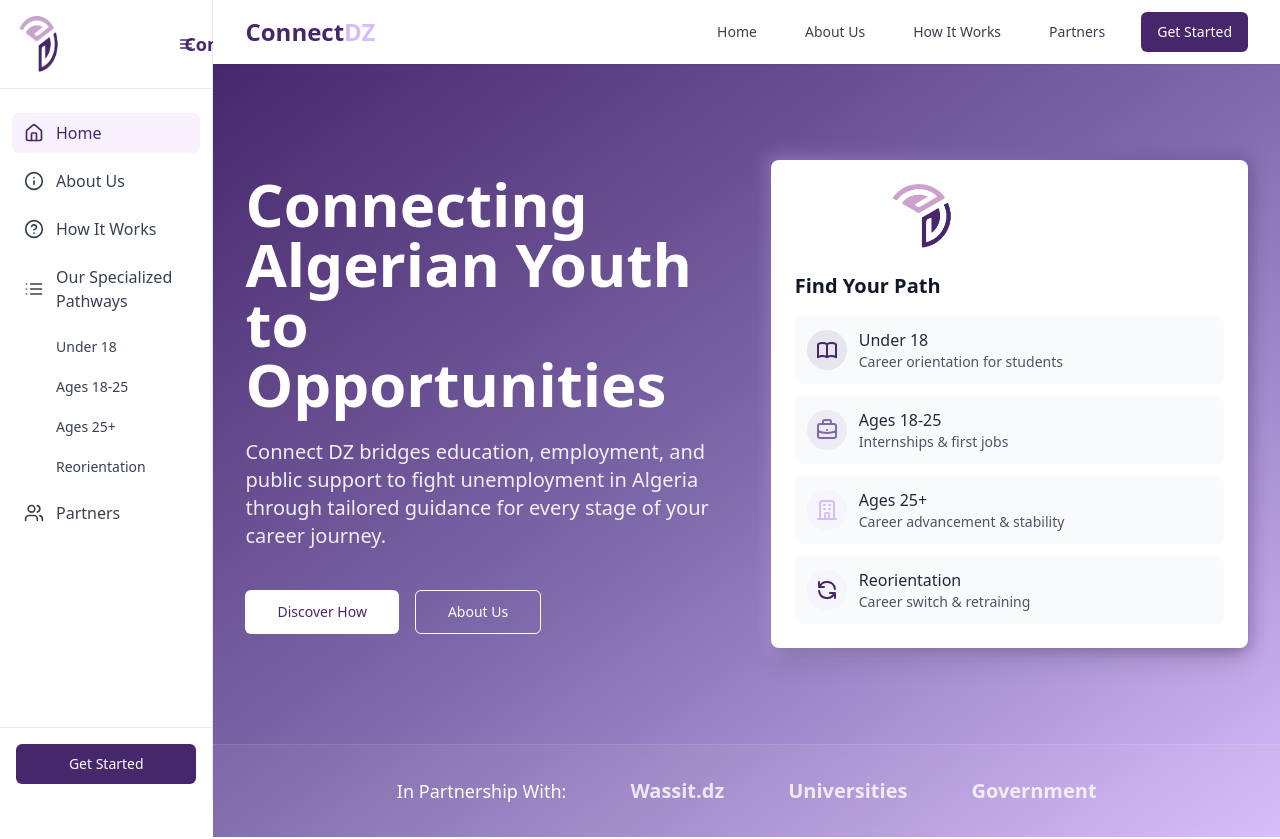
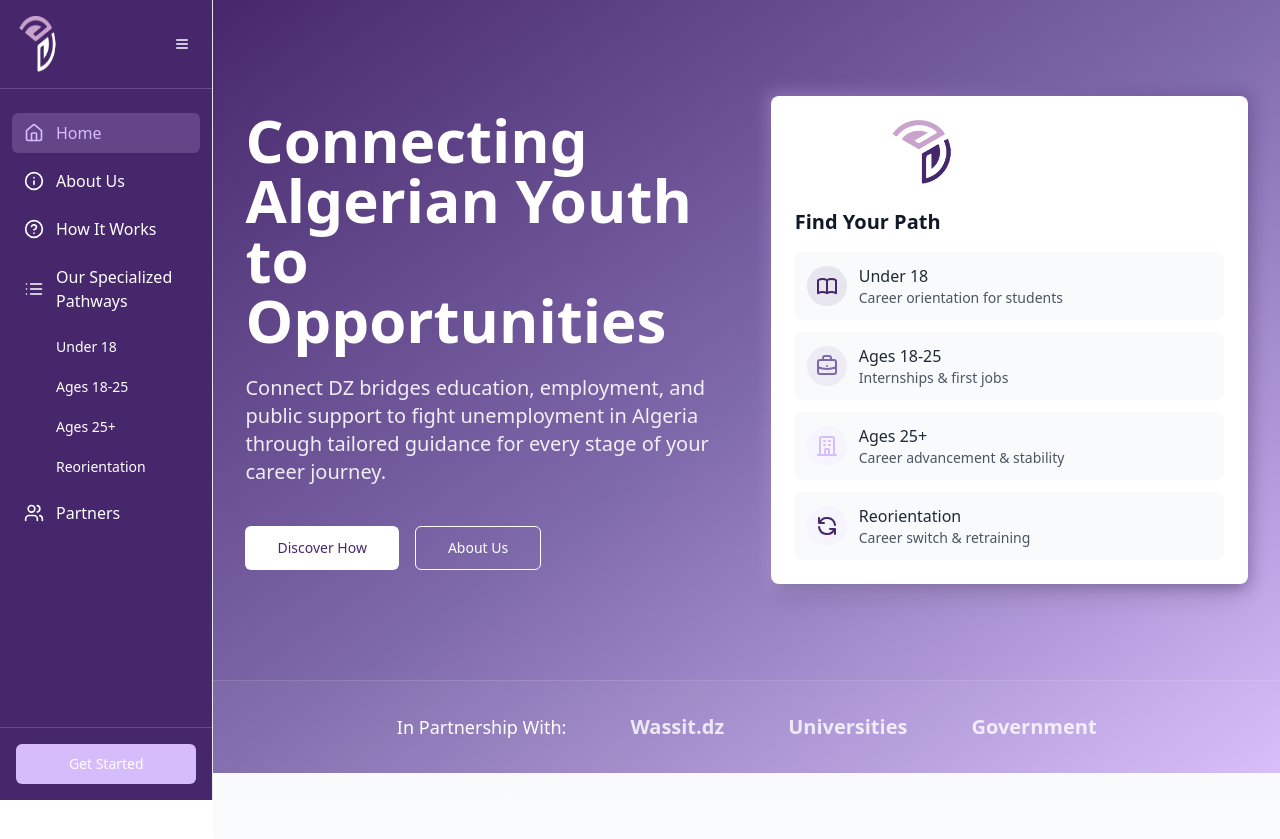
Before and after one commit to Lxmokdr/conncetdz, a React (Vite) app: page / in a window 1280 px wide. Shown: the top 839 px of the page. Built offline with nearby package versions, Linux system fonts and the light colour scheme.

Commit message:
Remove top navbar and update logo
Remove the top navbar and update the logo with the provided specifications.

```diff
--- a/index.html
+++ b/index.html
@@ -16,7 +16,7 @@
     <meta name="twitter:card" content="summary_large_image" />
     <meta name="twitter:site" content="@connectdz" />
     <meta name="twitter:image" content="https://lovable.dev/opengraph-image-p98pqg.png" />
-    <link rel="icon" href="/lovable-uploads/415376fc-2da4-49b6-b559-be3cd353d66b.png" type="image/png">
+    <link rel="icon" href="/lovable-uploads/d48910a0-7a2f-41a2-bfc1-d08ac6273e2b.png" type="image/png">
   </head>
 
   <body>
--- a/src/components/Sidebar.tsx
+++ b/src/components/Sidebar.tsx
@@ -33,21 +33,30 @@ const Sidebar = () => {
 
   return (
     <div className={cn(
-      "bg-white border-r border-gray-200 h-screen transition-all duration-300 flex flex-col",
+      "bg-connect-primary border-r border-gray-200 h-screen transition-all duration-300 flex flex-col",
       isCollapsed ? "w-20" : "w-64"
     )}>
-      <div className="flex items-center justify-between p-4 border-b border-gray-200">
+      <div className="flex items-center justify-between p-4 border-b border-gray-200/20">
         <Link to="/" className="flex items-center">
           {isCollapsed ? (
-            <img src="/lovable-uploads/415376fc-2da4-49b6-b559-be3cd353d66b.png" alt="ConnectDZ Logo" className="h-10" />
+            <div className="flex justify-center w-full">
+              <img
+                src="/lovable-uploads/d48910a0-7a2f-41a2-bfc1-d08ac6273e2b.png"
+                alt="ConnectDZ Logo"
+                className="h-10 w-auto"
+              />
+            </div>
           ) : (
-            <div className="flex items-center space-x-2">
-              <img src="/lovable-uploads/415376fc-2da4-49b6-b559-be3cd353d66b.png" alt="ConnectDZ Logo" className="h-14" />
-              <span className="font-semibold text-connect-primary text-lg">ConnectDZ</span>
+            <div className="flex items-center">
+              <img
+                src="/lovable-uploads/d48910a0-7a2f-41a2-bfc1-d08ac6273e2b.png"
+                alt="ConnectDZ Logo"
+                className="h-14 w-auto"
+              />
             </div>
           )}
         </Link>
-        <Button variant="ghost" size="icon" onClick={toggleSidebar} className="rounded-full">
+        <Button variant="ghost" size="icon" onClick={toggleSidebar} className="rounded-full text-white hover:bg-connect-primary/80">
           <Menu size={20} />
         </Button>
       </div>
@@ -59,8 +68,8 @@ const Sidebar = () => {
               <Link
                 to={item.path === '#' ? '#' : item.path}
                 className={cn(
-                  "flex items-center px-3 py-2 rounded-md text-gray-700 hover:bg-connect-accent/10 hover:text-connect-primary transition-colors",
-                  location.pathname === item.path && "bg-connect-accent/20 text-connect-primary font-medium",
+                  "flex items-center px-3 py-2 rounded-md text-white hover:bg-connect-accent/10 hover:text-connect-accent transition-colors",
+                  location.pathname === item.path && "bg-connect-accent/20 text-connect-accent font-medium",
                   isCollapsed && "justify-center"
                 )}
               >
@@ -75,8 +84,8 @@ const Sidebar = () => {
                       <Link
                         to={subItem.path}
                         className={cn(
-                          "flex items-center px-3 py-2 rounded-md text-gray-700 hover:bg-connect-accent/10 hover:text-connect-primary transition-colors text-sm",
-                          location.pathname === subItem.path && "bg-connect-accent/20 text-connect-primary font-medium"
+                          "flex items-center px-3 py-2 rounded-md text-white hover:bg-connect-accent/10 hover:text-connect-accent transition-colors text-sm",
+                          location.pathname === subItem.path && "bg-connect-accent/20 text-connect-accent font-medium"
                         )}
                       >
                         <span>{subItem.label}</span>
@@ -91,10 +100,10 @@ const Sidebar = () => {
       </div>
 
       <div className={cn(
-        "p-4 border-t border-gray-200",
+        "p-4 border-t border-gray-200/20",
         isCollapsed ? "text-center" : ""
       )}>
-        <Button className="bg-connect-primary hover:bg-connect-secondary w-full">
+        <Button className="bg-connect-accent hover:bg-connect-accent/80 text-white w-full">
           {isCollapsed ? "Get" : "Get Started"}
         </Button>
       </div>
--- a/src/pages/Index.tsx
+++ b/src/pages/Index.tsx
@@ -1,6 +1,4 @@
 
-import Navbar from "@/components/Navbar";
-import Footer from "@/components/Footer";
 import Hero from "@/components/Hero";
 import AboutSection from "@/components/AboutSection";
 import HowItWorksSection from "@/components/HowItWorksSection";
@@ -11,9 +9,7 @@ import CallToAction from "@/components/CallToAction";
 
 const Index = () => {
   return (
-    <div className="flex flex-col min-h-screen">
-      <Navbar />
-      <main className="flex-grow">
+    <div className="flex-grow">
       <Hero />
       <AboutSection />
       <HowItWorksSection />
@@ -21,8 +17,6 @@ const Index = () => {
       <TestimonialsSection />
       <PartnersSection />
       <CallToAction />
-      </main>
-      <Footer />
     </div>
   );
 };
```
Also changed, not shown: public/lovable-uploads/d48910a0-7a2f-41a2-bfc1-d08ac6273e2b.png (added). Lines whose indentation alone changed are shown as unchanged.
